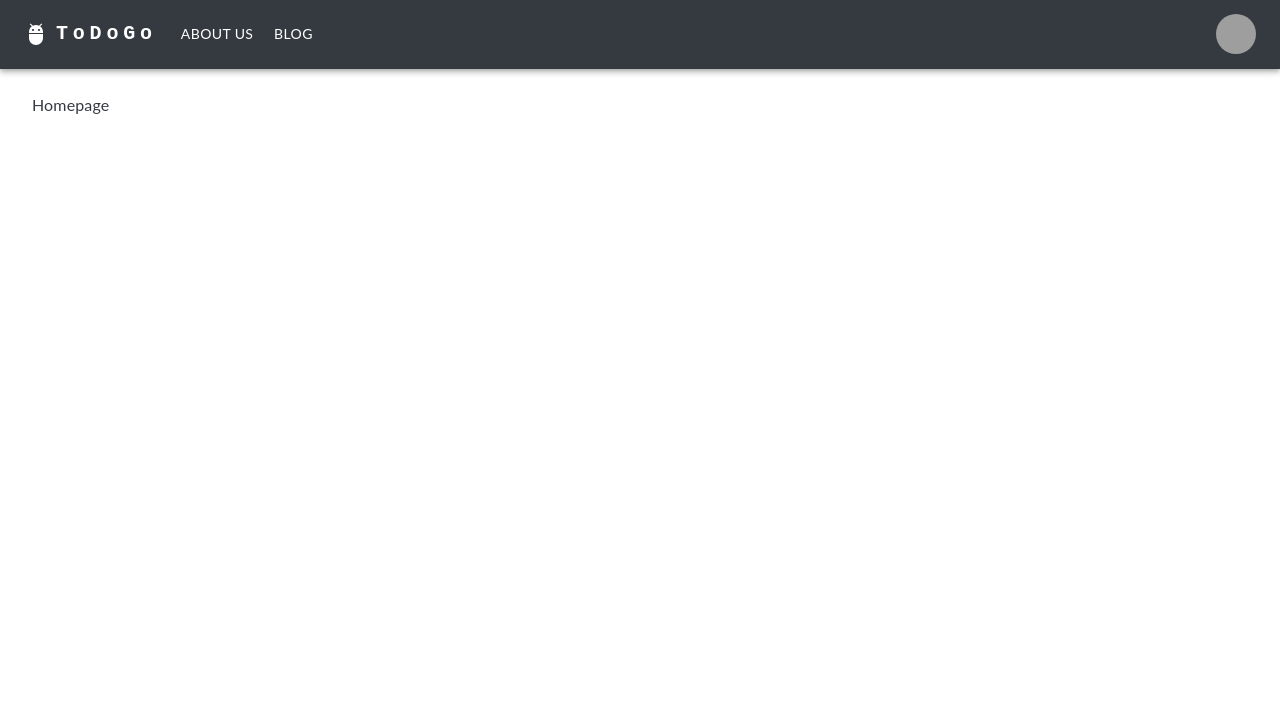
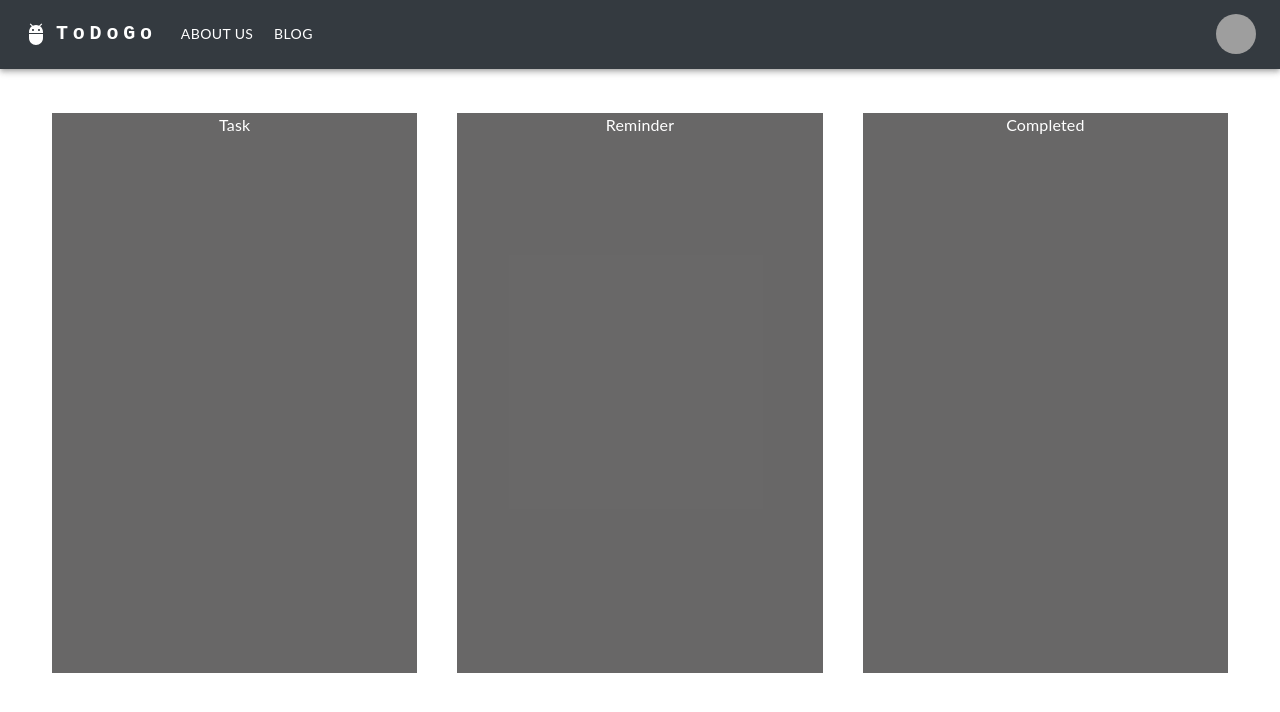
Before and after one commit to itx-shoaib/ToDoGo, a React (Create React App) app: page /homepage in a window 1280 px wide. Shown: the top 712 px of the page. Built offline with nearby package versions, Linux system fonts and the light colour scheme; grey boxes are pictures that could not be loaded.

Commit message:
Making simple layout for Homepage

```diff
--- a/src/Pages/Homepage/Homepage.js
+++ /dev/null
@@ -1,9 +0,0 @@
-import React from 'react'
-
-function Homepage() {
-  return (
-    <div>Homepage</div>
-  )
-}
-
-export default Homepage
--- /dev/null
+++ b/src/Pages/Homepage/index.js
@@ -0,0 +1,33 @@
+import { Box, Grid } from "@mui/material";
+import React from "react";
+
+function Homepage() {
+  return (
+    <>
+      <Grid
+        container
+        direction="row"
+        justifyContent="space-around"
+        alignItems="center"
+      >
+        <Grid items md={4} xs={12} >
+        <Box sx={{background:"#5c5b5beb",color:"white",height:"70vh",margin:"20px",textAlign: "center"}}>
+        Task
+        </Box>
+        </Grid>
+        <Grid items md={4} xs={12} >
+        <Box sx={{background:"#5c5b5beb",color:"white",height:"70vh",margin:"20px",textAlign: "center"}}>
+        Reminder
+        </Box>
+        </Grid>
+        <Grid items md={4} xs={12} >
+        <Box sx={{background:"#5c5b5beb",color:"white",height:"70vh",margin:"20px",textAlign: "center"}}>
+        Completed
+        </Box>
+        </Grid>
+      </Grid>
+    </>
+  );
+}
+
+export default Homepage;
--- a/src/router/routes.js
+++ b/src/router/routes.js
@@ -2,7 +2,7 @@ import { createBrowserRouter } from "react-router-dom";
 import Home from "../Pages/Home"
 import { PATHS } from "../constants/routes";
 import { Layout } from "../Components/Layout";
-import Homepage from "../Pages/Homepage/Homepage";
+import Homepage from "../Pages/Homepage/index";
 
 export const router = createBrowserRouter([
     {
```
